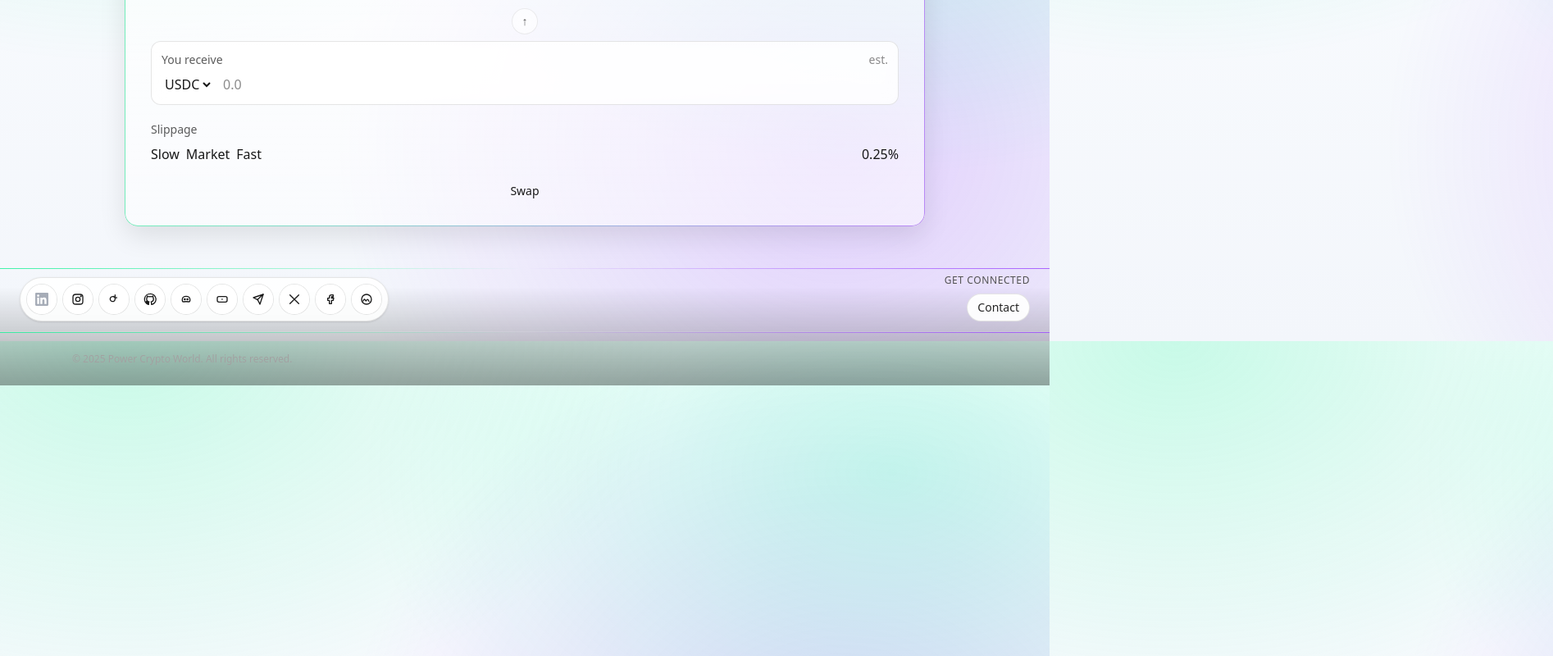
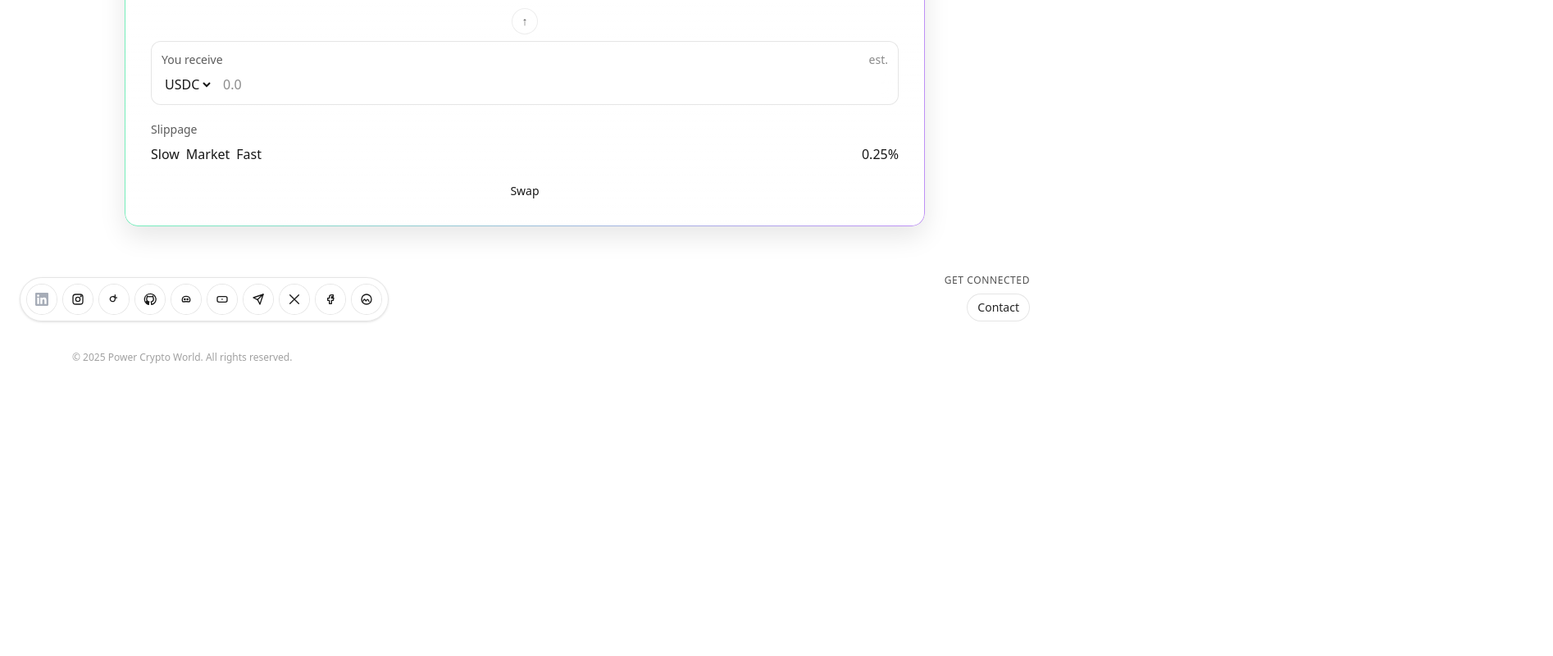
Before and after one commit to powercryptoworld/pcw-website, a Next.js app: page / in a window 1280 px wide. Shown: the part 384-1184 px from the top of the page at 82% size, 1894 px wide, since content can reach past the window. After the commit the page ends 852 px from the top, so only its background shows below. Built offline with nearby package versions, Linux system fonts and the light colour scheme.

Commit message:
Clean dark Solana background; remove grain and footer glow line; tighten UI

```diff
--- a/app/globals.css
+++ b/app/globals.css
@@ -4,32 +4,28 @@
    THEME TOKENS (dark-forward)
    =========================== */
 :root {
-  /* Dark-first palette (still supports light) */
-  --background: #0b0f14;   /* deep space blue/black */
-  --foreground: #e7f0ff;   /* high-contrast ice */
+  --background: #090c11;   /* deep space */
+  --foreground: #e7f0ff;   /* crisp ice text */
 
   /* Solana tones */
   --sol-purple: #9945FF;
   --sol-green:  #14F195;
   --sol-teal:   #00FFA3;
 
-  /* Background ramps used by the Solana radials */
-  --bg-base: #0a0e13;
-  --bg-deep: #070b10;
+  /* ramps */
+  --bg-base: #090c11;
+  --bg-deep: #070a0f;
 }
 
-/* Light-mode override (if user prefers light) */
 @media (prefers-color-scheme: light) {
   :root {
     --background: #ffffff;
     --foreground: #171717;
-
     --bg-base: #fbfdff;
     --bg-deep: #f3f6fb;
   }
 }
 
-/* Tailwind design tokens hook */
 @theme inline {
   --color-background: var(--background);
   --color-foreground: var(--foreground);
@@ -37,9 +33,7 @@
   --font-mono: var(--font-geist-mono);
 }
 
-/* ==============
-   BASE ELEMENTS
-   ============== */
+/* Base */
 * { box-sizing: border-box; }
 html, body { height: 100%; }
 
@@ -51,88 +45,39 @@ body {
 }
 
 /* =========================================================
-   SOLANA-STYLE BACKGROUNDS (dark-forward, light still OK)
+   CLEAN SOLANA BACKGROUND (no grain, no banding lines)
    ========================================================= */
-
-/* Strong Solana “neon radials” for whole page */
-.solana-radials {
+.solana-hero {
   position: relative;
-  isolation: isolate;
+  min-height: 100%;
   background:
-    radial-gradient(70rem 48rem at 12% 0%,   color-mix(in oklab, var(--sol-green) 22%, transparent) , transparent 60%),
-    radial-gradient(65rem 44rem at 85% 20%,  color-mix(in oklab, var(--sol-teal) 20%,  transparent) , transparent 62%),
-    radial-gradient(60rem 56rem at 80% 70%,  color-mix(in oklab, var(--sol-purple) 22%, transparent) , transparent 64%),
-    linear-gradient(180deg, var(--bg-base) 0%, var(--bg-deep) 100%);
+    /* depth */
+    linear-gradient(180deg, var(--bg-base) 0%, var(--bg-deep) 100%),
+    /* color bursts */
+    radial-gradient(90rem 60rem at 12% -15%, color-mix(in oklab, var(--sol-green) 22%, transparent) 0%, transparent 60%),
+    radial-gradient(80rem 60rem at 88% 10%, color-mix(in oklab, var(--sol-teal) 20%,  transparent) 0%, transparent 62%),
+    radial-gradient(110rem 80rem at 78% 85%, color-mix(in oklab, var(--sol-purple) 22%, transparent) 0%, transparent 64%);
+  background-blend-mode: normal, screen, screen, screen;
+  overflow-x: hidden;
 }
 
-/* Subtle multi-color fog layer (below content) */
-.solana-fog::before,
-.solana-fog {
-  content: "";
-  position: absolute; inset: -12%;
-  background:
-    radial-gradient(60rem 30rem at 15% -10%, var(--sol-green)/0.18, transparent 60%),
-    radial-gradient(50rem 28rem at 85% 0%,   var(--sol-purple)/0.16, transparent 60%),
-    radial-gradient(40rem 22rem at 50% 100%, var(--sol-teal)/0.14,   transparent 60%);
-  filter: blur(28px);
-  z-index: -1;
+/* Keep content above background */
+.solana-hero > * { position: relative; z-index: 1; }
+
+/* =================
+   UI HELPERS
+   ================= */
+
+.glow-line {
+  display: none; /* removed to avoid the horizontal line */
 }
 
-/* Thin neon rays for extra depth (in dark) */
-.solana-neon::before,
-.solana-neon {
-  content: "";
-  position: absolute; inset: -20%;
-  background:
-    conic-gradient(from 200deg at 70% 30%, var(--sol-purple)/0.18, transparent 40%),
-    conic-gradient(from 20deg  at 20% 70%, var(--sol-teal)/0.16,    transparent 42%),
-    conic-gradient(from 140deg at 50% 50%, var(--sol-green)/0.14,   transparent 45%);
-  mix-blend-mode: screen;
-  filter: blur(30px) saturate(110%);
-  z-index: -1;
+.card-glass {
+  background: rgba(255,255,255,0.05);
+  border: 1px solid rgba(255,255,255,0.12);
+  border-radius: 1rem;
+  backdrop-filter: blur(8px);
 }
 
-/* Soft vignette to keep edges readable */
-.vignette {
-  position: absolute; inset: 0;
-  pointer-events: none;
-  background:
-    radial-gradient(120% 90% at 50% 60%, transparent 60%, rgba(0,0,0,0.35));
-  z-index: -1;
-}
-
-/* Neutral stage behind footer to keep icons/buttons visible */
-.footer-stage {
-  height: 120px;
-  background: linear-gradient(to bottom, transparent, rgba(0,0,0,0.35));
-}
-
-/* =============
-   UI HELPERS
-   ============= */
-
-/* Neon line (use as separator/glow) */
-.glow-line {
-  height: 1px;
-  width: 100%;
-  background: linear-gradient(90deg, var(--sol-green), transparent, var(--sol-purple));
-  opacity: .8;
-}
-
-/* Card / glass panels */
-.card-glass {
-  background: rgba(255,255,255,0.04);
-  border: 1px solid rgba(255,255,255,0.12);
-  border-radius: 1rem;
-  backdrop-filter: blur(6px);
-}
-
-/* Footer/icon hover */
-.footer-pill:hover {
-  box-shadow:
-    0 0 0 2px rgba(20, 241, 149, 0.18),
-    0 0 32px rgba(153, 69, 255, 0.18) inset;
-}
-
-/* Optional: brighten SVGs used via <img> in dark mode */
+/* Optional: brighten SVGs in dark */
 .icon-filter { filter: invert(1) brightness(1.2) contrast(1.1); }
--- a/components/Footer.tsx
+++ b/components/Footer.tsx
@@ -1,9 +1,6 @@
 export default function Footer() {
   return (
-    <footer className="relative z-10 border-t border-white/10">
-      {/* thin glow line */}
-      <div className="h-px w-full glow-line" />
-
+    <footer className="relative z-10">
       <div className="mx-auto max-w-6xl px-6 py-6">
         <p className="text-xs text-neutral-400">
           © {new Date().getFullYear()} Power Crypto World. All rights reserved.
```
